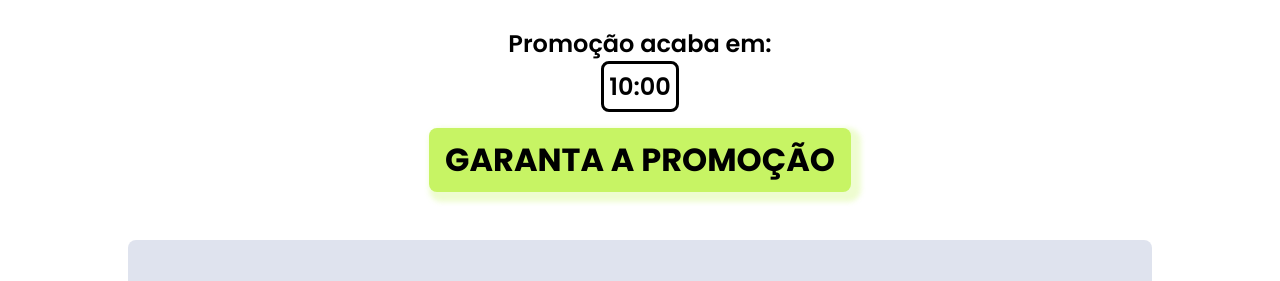
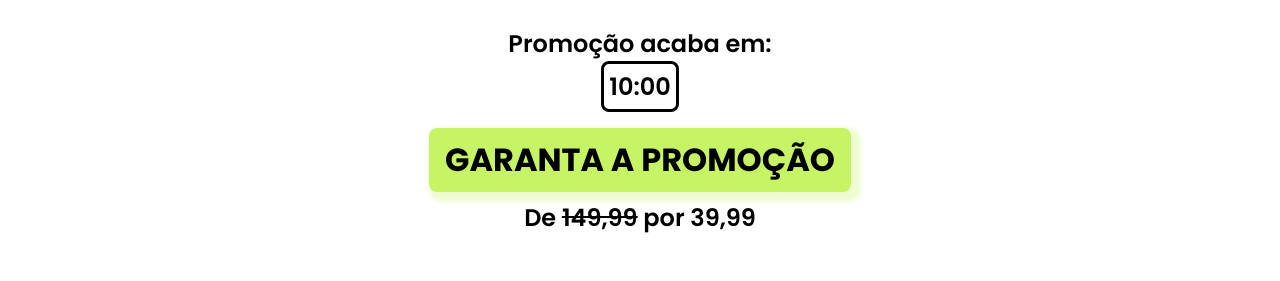
Before and after one commit to MarcusUrani/plr_page_02, a plain HTML site: page index.html in a window 1280 px wide. Shown: the part 671-952 px from the top of the page. Drawn offline with Linux system fonts and the light colour scheme.

Commit message:
Finalizada a estilização

```diff
--- a/index.html
+++ b/index.html
@@ -55,6 +55,11 @@
         >
           Garanta a promoção
         </a>
+        <p class="main__purchase--section__detail top-1">
+          De
+          <span class="main__purchase--section__detail__promotion">149,99</span>
+          por 39,99
+        </p>
       </section>
       <section class="main__comments--section"></section>
     </main>
--- a/style/main__button.css
+++ b/style/main__button.css
@@ -8,6 +8,14 @@
 .main__purchase--section__detail {
   font-size: 1.5rem;
   font-weight: 600;
+}
+
+.main__purchase--section__detail__promotion {
+  text-decoration: line-through;
+}
+
+.top-1 {
+  margin-top: 0.5rem;
 }
 
 .main__purchase--section__timer {
```
